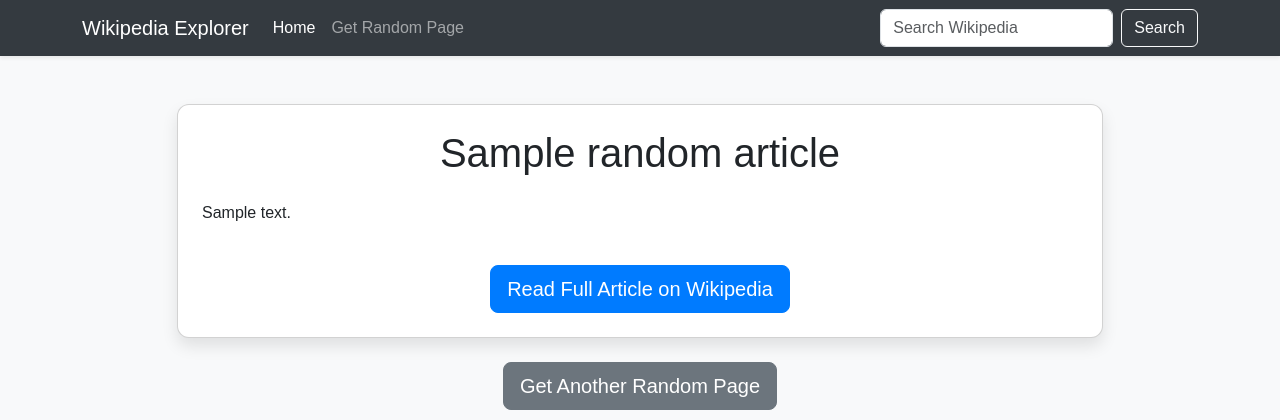
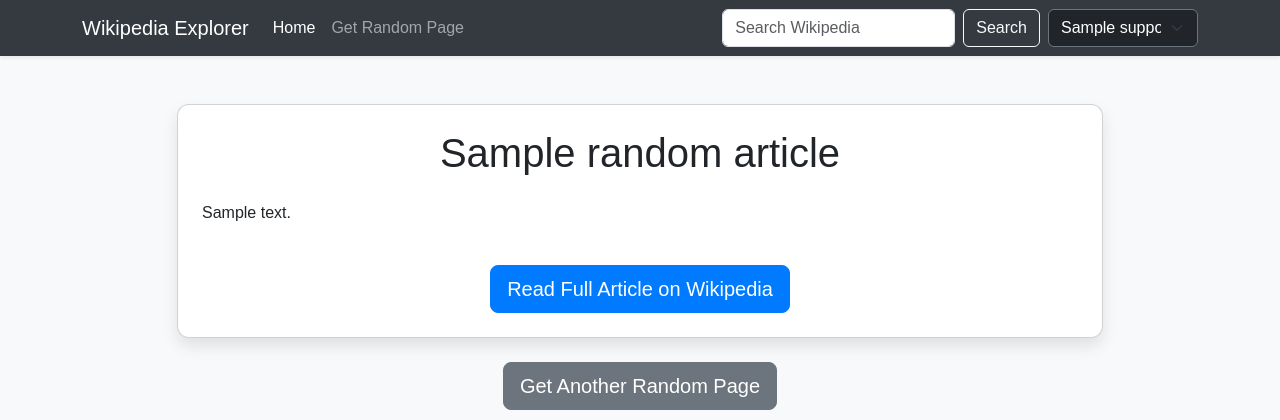
Before and after one commit to Kacabdev/wikipedia_explorer, a Flask app: template templates/index.html in a window 1280 px wide. Shown: the top 420 px of the page. Run offline with Flask 3, Linux system fonts and the light colour scheme; the template is opened without the code that fills it: most values are stand-ins (such as "Sample title", 1, 10 or a date in 2020).

Commit message:
Added language selection

```diff
--- a/app.py
+++ b/app.py
@@ -2,59 +2,90 @@ import os
 from dotenv import load_dotenv
 from flask import Flask, render_template, request, redirect, url_for
 import requests
-from urllib.parse import quote # Waxaan u baahanahay tan si aan u encode-no query-ga URL-ka
+from urllib.parse import quote
 
-# Load environment variables (haddii aan u baahano mustaqbalka)
+# Load environment variables
 load_dotenv()
 
 app = Flask(__name__)
 
+# Dejinta luqadaha la taageerayo iyo luqadda asalka ah
+SUPPORTED_LANGUAGES = {
+    'en': 'English',
+    'so': 'Somali',
+    'ar': 'العربية', # Arabic
+    'es': 'Español', # Spanish
+    'fr': 'Français', # French
+    'de': 'Deutsch', # German
+    'it': 'Italiano' # Italian
+}
+DEFAULT_LANGUAGE = 'en' # Luqadda asalka ah
+
+# Function caawiya oo dhisaya base URL-ka Wikipedia API-ga luqadda
+def get_wikipedia_base_url(lang_code):
+    if lang_code not in SUPPORTED_LANGUAGES:
+        lang_code = DEFAULT_LANGUAGE # Haddii luqadda aan la taageerin, ku laabo default
+    return f"https://{lang_code}.wikipedia.org/api/rest_v1/page/"
+
+# Function caawiya oo dhisaya base URL-ka Wikipedia MediaWiki API-ga luqadda
+def get_mediawiki_base_url(lang_code):
+    if lang_code not in SUPPORTED_LANGUAGES:
+        lang_code = DEFAULT_LANGUAGE
+    return f"https://{lang_code}.wikipedia.org/w/api.php"
+
+
 # Route-ka ugu muhiimsan ee soo bandhigaya bogga random-ka ah ee Wikipedia
 @app.route('/')
 def home():
-    wikipedia_api_url = "https://en.wikipedia.org/api/rest_v1/page/random/summary"
+    # Soo qaado luqadda ka yimid URL-ka, haddii kale isticmaal default
+    lang = request.args.get('lang', DEFAULT_LANGUAGE)
+    if lang not in SUPPORTED_LANGUAGES:
+        lang = DEFAULT_LANGUAGE # Hubi mar kale in luqadda la taageerayo
+
+    wikipedia_api_url = get_wikipedia_base_url(lang) + "random/summary"
 
     try:
         response = requests.get(wikipedia_api_url)
-        response.raise_for_status() # Wuxuu soo saaraa HTTPError haddii jawaabtu tahay 4xx/5xx
+        response.raise_for_status()
         article_data = response.json()
 
         title = article_data.get('title', 'No Title Found')
         summary = article_data.get('extract', 'No summary available.')
         full_page_url = article_data.get('content_urls', {}).get('desktop', {}).get('page', '#')
 
-        # Ku gudbi macluumaadka template-ka. Halkan waxaan ku gudbinaynaa hal article.
-        return render_template("index.html", random_article={'title': title, 'summary': summary, 'full_page_url': full_page_url})
+        return render_template("index.html",
+                               random_article={'title': title, 'summary': summary, 'full_page_url': full_page_url},
+                               current_lang=lang, # Ku gudbi luqadda hadda jirta template-ka
+                               supported_languages=SUPPORTED_LANGUAGES) # Ku gudbi luqadaha la taageerayo
 
     except requests.exceptions.RequestException as e:
         error_message = f"Cilad ka timid Wikipedia API: {e}"
         print(error_message)
-        return render_template("index.html", error=error_message)
+        return render_template("index.html", error=error_message, current_lang=lang, supported_languages=SUPPORTED_LANGUAGES)
     except Exception as e:
         error_message = f"Cilad aan la filayn: {e}"
         print(error_message)
-        return render_template("index.html", error=error_message)
+        return render_template("index.html", error=error_message, current_lang=lang, supported_languages=SUPPORTED_LANGUAGES)
 
 # Route-ka loogu talagalay inuu soo qaado bog kale oo random ah
 @app.route('/random')
 def get_random_page():
-    return redirect(url_for('home')) # Dib ugu celi home route-ka si uu u soo qaado mid cusub
+    lang = request.args.get('lang', DEFAULT_LANGUAGE) # Soo qaado luqadda hadda jirta
+    return redirect(url_for('home', lang=lang)) # Dib ugu celi home route-ka oo leh luqadda
 
 # Route-ka cusub ee raadinta
 @app.route('/search')
 def search():
-    query = request.args.get('q') # Soo qaado query-ga ka yimid URL-ka (?q=your_query)
+    query = request.args.get('q')
+    lang = request.args.get('lang', DEFAULT_LANGUAGE) # Soo qaado luqadda hadda jirta
+    if lang not in SUPPORTED_LANGUAGES:
+        lang = DEFAULT_LANGUAGE
 
     if not query:
-        # Haddii uusan jirin query, dib ugu celi bogga hore ama soo bandhig fariin
-        return redirect(url_for('home'))
+        return redirect(url_for('home', lang=lang))
 
-    # Wikipedia API endpoint for search
-    # Waxaan isticmaalaynaa MediaWiki API, kaasoo siiya natiijooyin raadin oo faahfaahsan
-    # 'opensearch' waa mid fudud, laakin 'action=query&list=search' ayaa ka awood badan
-    # encode-garaynta query-ga si uu ugu habboonaado URL-ka
     encoded_query = quote(query)
-    search_api_url = f"https://en.wikipedia.org/w/api.php?action=query&list=search&srsearch={encoded_query}&format=json&srlimit=10" # limit to 10 results
+    search_api_url = get_mediawiki_base_url(lang) + f"?action=query&list=search&srsearch={encoded_query}&format=json&srlimit=10"
 
     try:
         response = requests.get(search_api_url)
@@ -62,28 +93,28 @@ def search():
         search_results = response.json()
 
         articles = []
-        # Falanqaynta natiijooyinka raadinta
         if 'query' in search_results and 'search' in search_results['query']:
             for item in search_results['query']['search']:
-                # Soo qaado summary for each search result (tani waxay u baahan tahay codsi kale)
-                # Si loo fududeeyo, marka hore waxaan kaliya soo bandhigaynaa title iyo snippet
                 articles.append({
                     'title': item.get('title'),
                     'snippet': item.get('snippet'),
-                    'full_page_url': f"https://en.wikipedia.org/wiki/{quote(item.get('title'))}" # Dhis URL-ka bogga oo buuxa
+                    'full_page_url': f"https://{lang}.wikipedia.org/wiki/{quote(item.get('title'))}"
                 })
 
-        # Ku gudbi natiijooyinka raadinta template-ka
-        return render_template("index.html", search_query=query, search_results=articles)
+        return render_template("index.html",
+                               search_query=query,
+                               search_results=articles,
+                               current_lang=lang,
+                               supported_languages=SUPPORTED_LANGUAGES)
 
     except requests.exceptions.RequestException as e:
         error_message = f"Cilad ka timid Wikipedia API inta la raadinayay: {e}"
         print(error_message)
-        return render_template("index.html", error=error_message)
+        return render_template("index.html", error=error_message, current_lang=lang, supported_languages=SUPPORTED_LANGUAGES)
     except Exception as e:
         error_message = f"Cilad aan la filayn inta la raadinayay: {e}"
         print(error_message)
-        return render_template("index.html", error=error_message)
+        return render_template("index.html", error=error_message, current_lang=lang, supported_languages=SUPPORTED_LANGUAGES)
 
 
 if __name__ == '__main__':
--- a/static/css/style.css
+++ b/static/css/style.css
@@ -7,4 +7,6 @@ body {
 
 .navbar {
     background-color: #343a40 !important;
+    color: #fff !important;
+
 }
--- a/templates/base.html
+++ b/templates/base.html
@@ -4,6 +4,13 @@
     <meta charset="UTF-8">
     <meta name="viewport" content="width=device-width, initial-scale=1.0">
     <title>Wikipedia Explorer</title>
+    <!-- Favicon Links -->
+    <link rel="icon" href="{{ url_for('static', filename='favicon.png') }}" type="image/png">
+    <link rel="shortcut icon" href="{{ url_for('static', filename='favicon.png') }}" type="image/png">
+    {# Haddii aad isticmaalayso cabbirro badan oo PNG ah, ku dar kuwan sidoo kale: #}
+    {# <link rel="icon" type="image/png" sizes="32x32" href="{{ url_for('static', filename='favicon-32x32.png') }}"> #}
+    {# <link rel="icon" type="image/png" sizes="16x16" href="{{ url_for('static', filename='favicon-16x16.png') }}"> #}
+
     <!-- Bootstrap CSS -->
     <link href="https://cdn.jsdelivr.net/npm/bootstrap@5.3.0/dist/css/bootstrap.min.css" rel="stylesheet">
     <!-- Custom CSS -->
@@ -44,6 +51,27 @@
             background-color: #0056b3;
             border-color: #0056b3;
         }
+        /* Styles for navbar alignment and language select width */
+        .navbar-nav {
+            margin-right: auto;
+        }
+        .navbar .d-flex {
+            align-items: center;
+        }
+        .navbar .form-select {
+            width: auto;
+            min-width: 120px;
+            max-width: 150px;
+            margin-left: 0.5rem;
+        }
+        .navbar .form-control {
+            max-width: 200px;
+        }
+        @media (min-width: 992px) {
+            .navbar .form-control {
+                max-width: 250px;
+            }
+        }
     </style>
 </head>
 <body>
@@ -54,18 +82,25 @@
                 <span class="navbar-toggler-icon"></span>
             </button>
             <div class="collapse navbar-collapse" id="navbarNav">
-                <ul class="navbar-nav me-auto mb-2 mb-lg-0"> {# Waxaan ka beddelay ms-auto una beddelay me-auto #}
+                <ul class="navbar-nav mb-2 mb-lg-0">
                     <li class="nav-item">
-                        <a class="nav-link active" aria-current="page" href="{{ url_for('home') }}">Home</a>
+                        <a class="nav-link active" aria-current="page" href="{{ url_for('home', lang=current_lang) }}">Home</a>
                     </li>
                     <li class="nav-item">
-                        <a class="nav-link" href="{{ url_for('get_random_page') }}">Get Random Page</a>
+                        <a class="nav-link" href="{{ url_for('get_random_page', lang=current_lang) }}">Get Random Page</a>
                     </li>
                 </ul>
                 <form class="d-flex" action="{{ url_for('search') }}" method="GET">
                     <input class="form-control me-2" type="search" placeholder="Search Wikipedia" aria-label="Search" name="q">
+                    <input type="hidden" name="lang" value="{{ current_lang }}">
                     <button class="btn btn-outline-light" type="submit">Search</button>
                 </form>
+                {# Language Selector Dropdown #}
+                <select class="form-select bg-dark text-white border-secondary" id="language-select" onchange="changeLanguage(this.value)">
+                    {% for code, name in supported_languages.items() %}
+                        <option value="{{ code }}" {% if code == current_lang %}selected{% endif %}>{{ name }}</option>
+                    {% endfor %}
+                </select>
             </div>
         </div>
     </nav>
@@ -85,5 +120,12 @@
 
     <!-- Bootstrap JS Bundle with Popper -->
     <script src="https://cdn.jsdelivr.net/npm/bootstrap@5.3.0/dist/js/bootstrap.bundle.min.js"></script>
+    <script>
+        function changeLanguage(langCode) {
+            const currentUrl = new URL(window.location.href);
+            currentUrl.searchParams.set('lang', langCode);
+            window.location.href = currentUrl.toString();
+        }
+    </script>
 </body>
 </html>
--- a/templates/index.html
+++ b/templates/index.html
@@ -2,12 +2,12 @@
 
 {% block content %}
 <div class="row justify-content-center">
-    <div class="col-md-10"> {# Waxaan ka beddelay col-md-8 una beddelay col-md-10 si uu u helo boos badan #}
+    <div class="col-md-10">
         {% if error %}
         <div class="alert alert-danger" role="alert">
             {{ error }}
         </div>
-        {% elif search_results %} {# Halkan waxaan ku hubinaynaa haddii ay jiraan natiijooyin raadin ah #}
+        {% elif search_results %}
         <h1 class="text-center mb-4">Search Results for "{{ search_query }}"</h1>
         {% if search_results %}
             <div class="list-group">
@@ -16,7 +16,7 @@
                     <div class="d-flex w-100 justify-content-between">
                         <h5 class="mb-1">{{ article.title }}</h5>
                     </div>
-                    <p class="mb-1 text-muted">{{ article.snippet | striptags | truncate(200) }}</p> {# striptags wuxuu ka saarayaa HTML tags #}
+                    <p class="mb-1 text-muted">{{ article.snippet | striptags | truncate(200) }}</p>
                     <small class="text-muted">Read more on Wikipedia</small>
                 </a>
                 {% endfor %}
@@ -25,7 +25,7 @@
             <p class="text-center">No search results found for "{{ search_query }}".</p>
         {% endif %}
 
-        {% elif random_article %} {# Halkan waxaan ku hubinaynaa haddii uu jiro bog random ah #}
+        {% elif random_article %}
         <div class="card p-4">
             <h1 class="card-title text-center mb-4">{{ random_article.title }}</h1>
             <p class="card-text">{{ random_article.summary }}</p>
@@ -37,12 +37,12 @@
         <div class="card p-4 text-center">
             <h1 class="card-title mb-4">Welcome to Wikipedia Explorer!</h1>
             <p class="card-text">Click "Get Random Page" to start exploring, or use the search bar to find something specific.</p>
-            <a href="{{ url_for('get_random_page') }}" class="btn btn-primary btn-lg mt-3">Get Random Page</a>
+            <a href="{{ url_for('get_random_page', lang=current_lang) }}" class="btn btn-primary btn-lg mt-3">Get Random Page</a> {# Waxaan ku darnay lang=current_lang #}
         </div>
         {% endif %}
 
         <div class="text-center mt-4">
-            <a href="{{ url_for('get_random_page') }}" class="btn btn-secondary btn-lg">Get Another Random Page</a>
+            <a href="{{ url_for('get_random_page', lang=current_lang) }}" class="btn btn-secondary btn-lg">Get Another Random Page</a> {# Waxaan ku darnay lang=current_lang #}
         </div>
     </div>
 </div>
```
Also changed, not shown: static/favicon.png (added).
